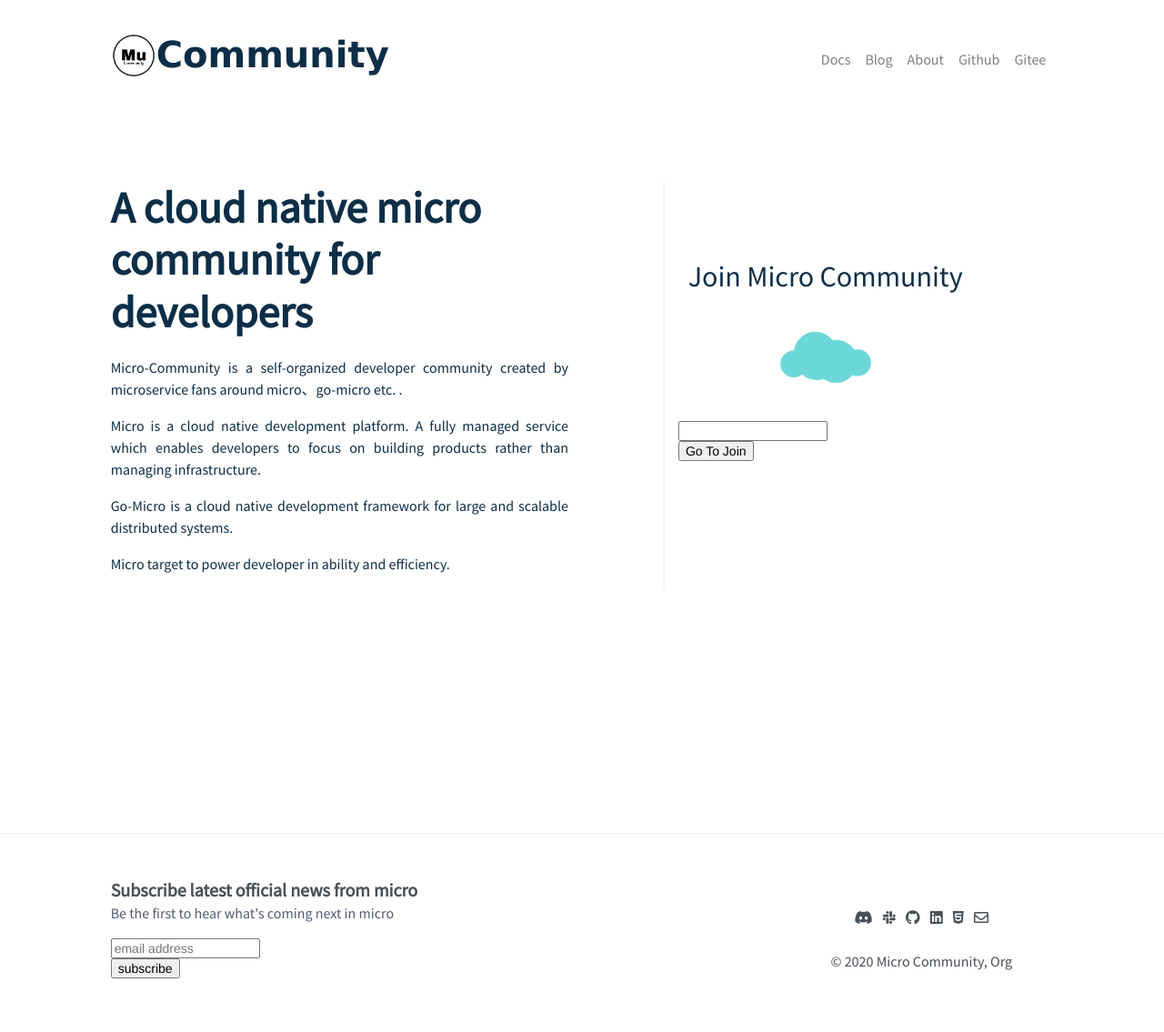
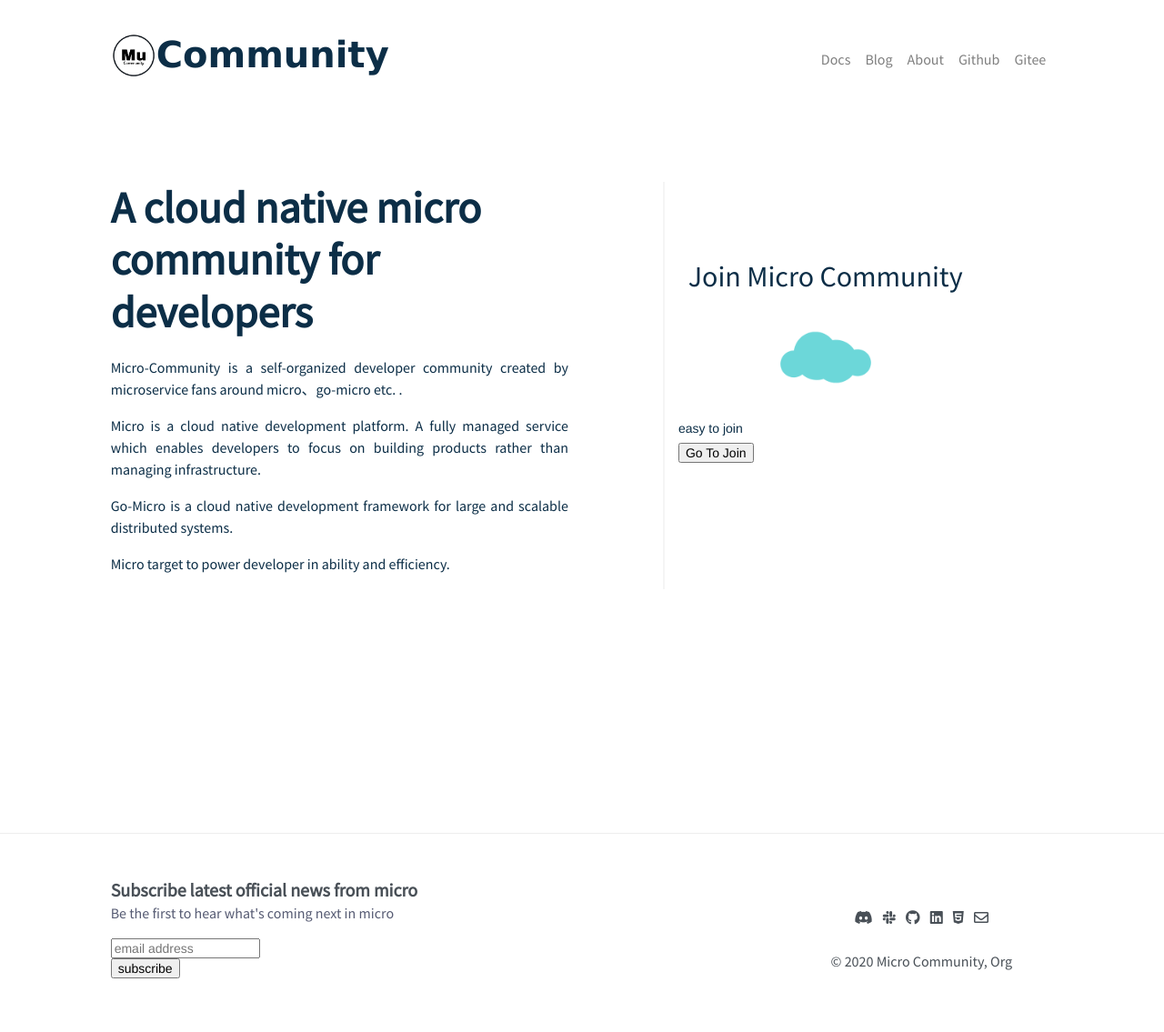
Before and after one commit to micro-community/go-micro-v2-doc, a Jekyll site: the page index.html, which Jekyll copies as it is, in a window 1280 px wide. Shown: the whole page at 91% size. Built offline with Jekyll 4.4.1, drawn with Linux system fonts in a browser that asks for light colours; nearby versions of some CDN libraries; comment, search, counter and statistics services are not loaded.

Commit message:
update css for label

```diff
--- a/index.html
+++ b/index.html
@@ -107,9 +107,7 @@
 						<div id="mc_embed_signup">
 							<!-- <form action="https://micro.us8.list-manage.com/subscribe/post?u=f2a5263ff3a56a297fa473628&amp;id=01db73db87" method="post" id="mc-embedded-subscribe-form" name="mc-embedded-subscribe-form" class="validate" target="_blank" novalidate> -->
 							<div id="mc_embed_signup_scroll">
-								<input type="text" value="" name="easy to join" class="email" id="mce-EMAIL">
-								<div style="position: absolute; left: -5000px;" aria-hidden="true"><input type="text"
-										name="b_f2a5263ff3a56a297fa473628_01db73db87" tabindex="-1" value=""></div>
+								<label type="text" class="email" for="mc-embedded-subscribe" id="mce-EMAIL">easy to join</label>
 								<div class="clear">
 									<a href="https://github.com/micro-community/how-to-join">
 										<input type="submit" value="Go To Join" name="subscribe"
```
